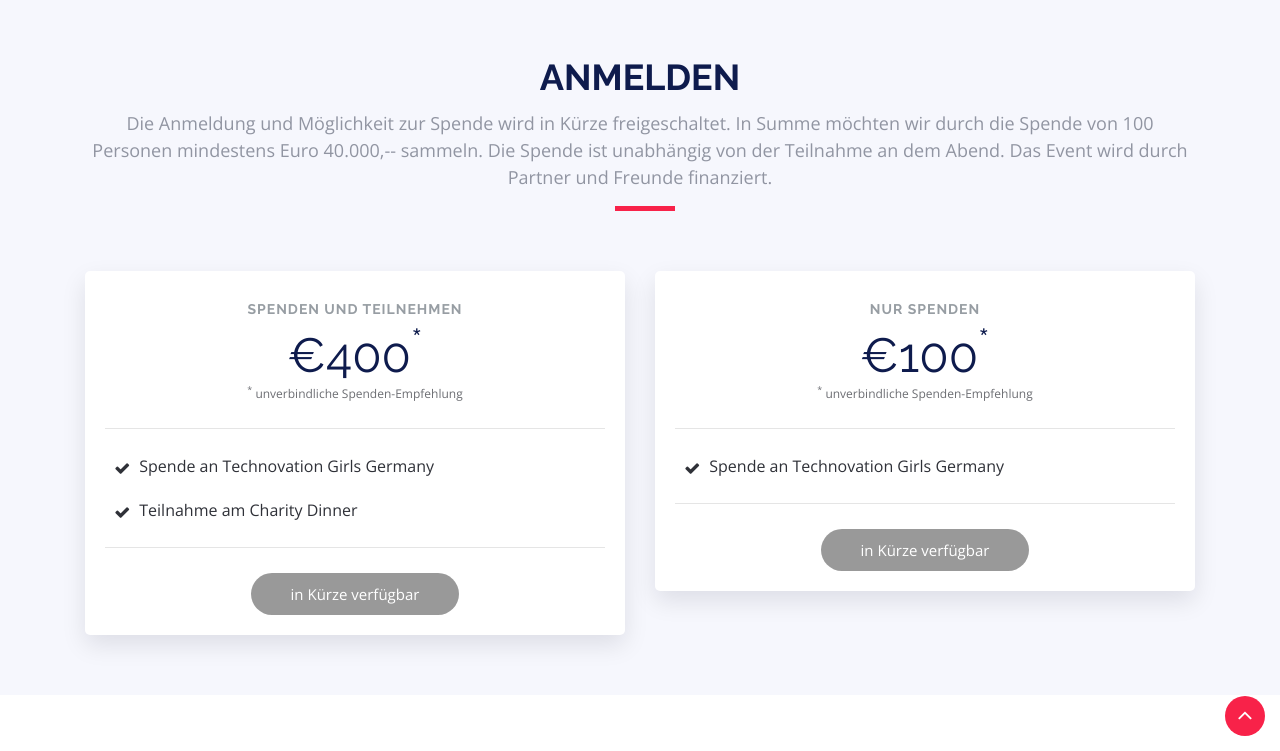
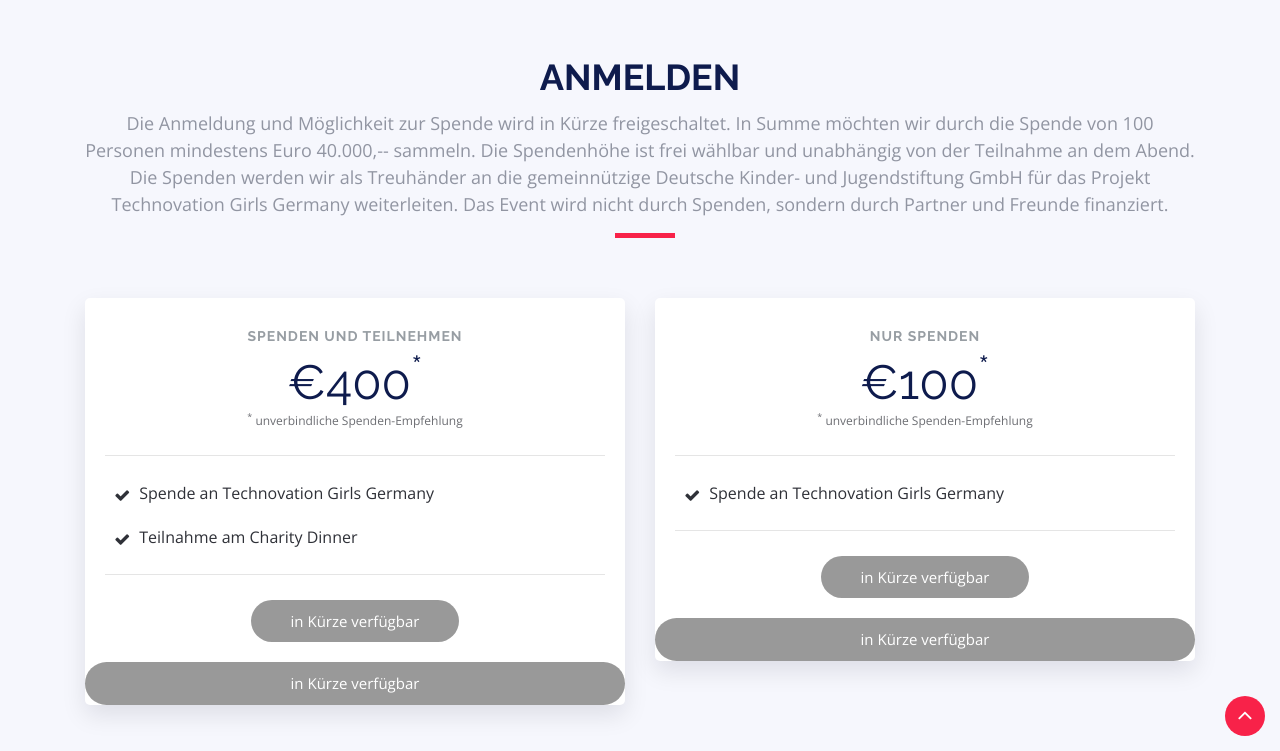
Before and after one commit to ScaleCommerce/ecommerce-charity.de, a Jekyll site: the page built from index.html, in a window 1280 px wide and 900 px high, scrolled down 2082 px, cut to the strip 149-900 px from the top of the window. Built offline with Jekyll 4.4.1, drawn with Linux system fonts in a browser that asks for light colours.

Commit message:
Update buy-tickets.html

```diff
--- a/_includes/sections/buy-tickets.html
+++ b/_includes/sections/buy-tickets.html
@@ -7,7 +7,7 @@
 
     <div class="section-header">
       <h2>Anmelden</h2>
-      <p>Die Anmeldung und Möglichkeit zur Spende wird in Kürze freigeschaltet. In Summe möchten wir durch die Spende von 100 Personen mindestens Euro 40.000,-- sammeln. Die Spende ist unabhängig von der Teilnahme an dem Abend. Das Event wird durch Partner und Freunde finanziert.</p>
+      <p>Die Anmeldung und Möglichkeit zur Spende wird in Kürze freigeschaltet. In Summe möchten wir durch die Spende von 100 Personen mindestens Euro 40.000,-- sammeln. Die Spendenhöhe ist frei wählbar und unabhängig von der Teilnahme an dem Abend. Die Spenden werden wir als Treuhänder an die gemeinnützige Deutsche Kinder- und Jugendstiftung GmbH für das Projekt Technovation Girls Germany weiterleiten. Das Event wird nicht durch Spenden, sondern durch Partner und Freunde finanziert.</p>
     </div>
 
     <div class="row">
@@ -35,6 +35,9 @@
               <button type="button" class="btn" data-toggle="modal" data-target="#buy-ticket-modal" data-ticket-type="standard-access">in Kürze verfügbar</button>
             </div>
           </div>
+              <!--<tito-button event="phpuceu/web-engineering-unconference-2020" releases="{{ ticket.tito-release }}">Buy Now</tito-button>-->
+              <!-- <button type="button" class="btn" data-toggle="modal" data-target="#buy-ticket-modal" data-ticket-type="pro-access">Buy Now</button> -->
+              <button type="button" class="btn" data-toggle="modal" data-target="#buy-ticket-modal" data-ticket-type="standard-access">in Kürze verfügbar</button>
         </div>
       </div>
     {% endfor %}
```
